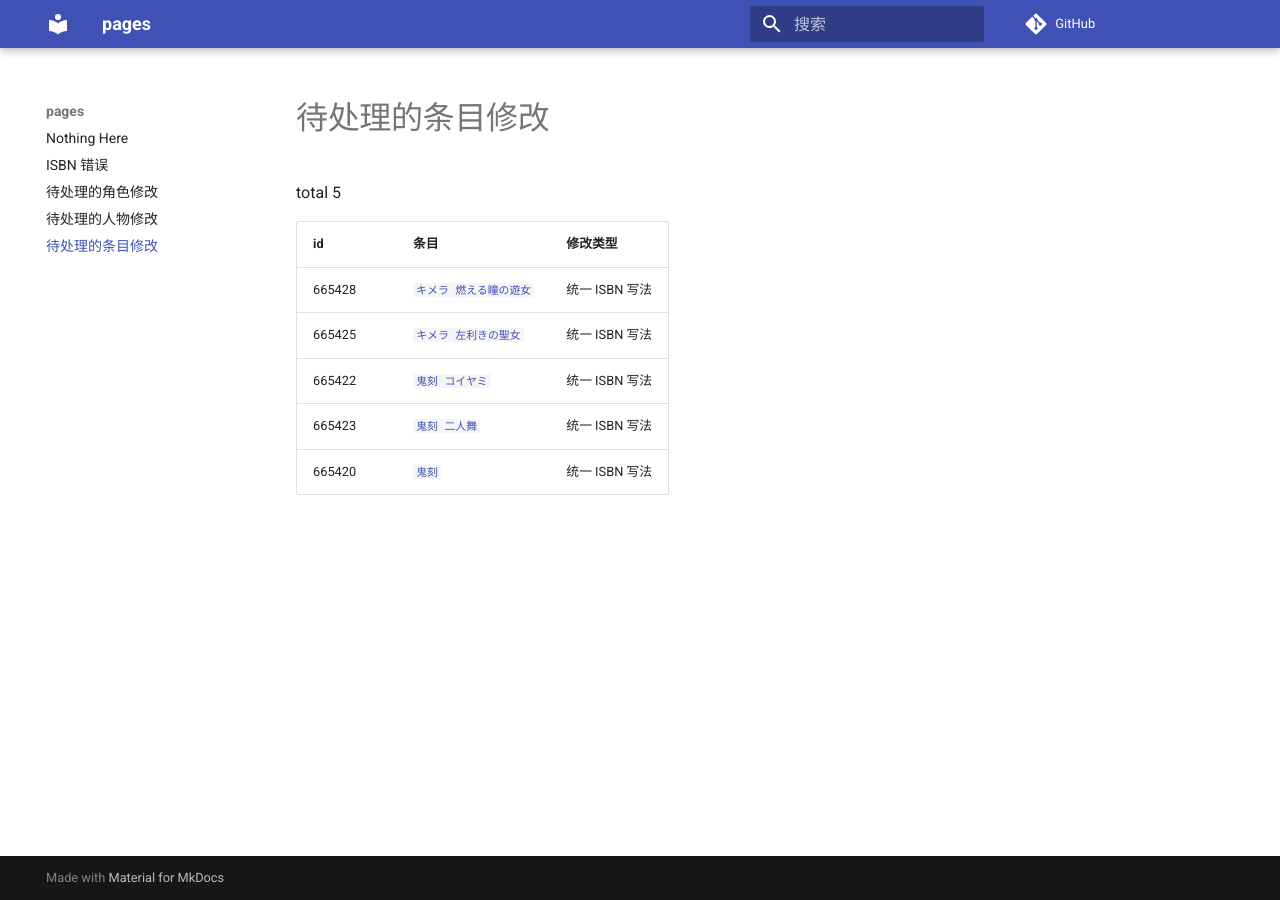
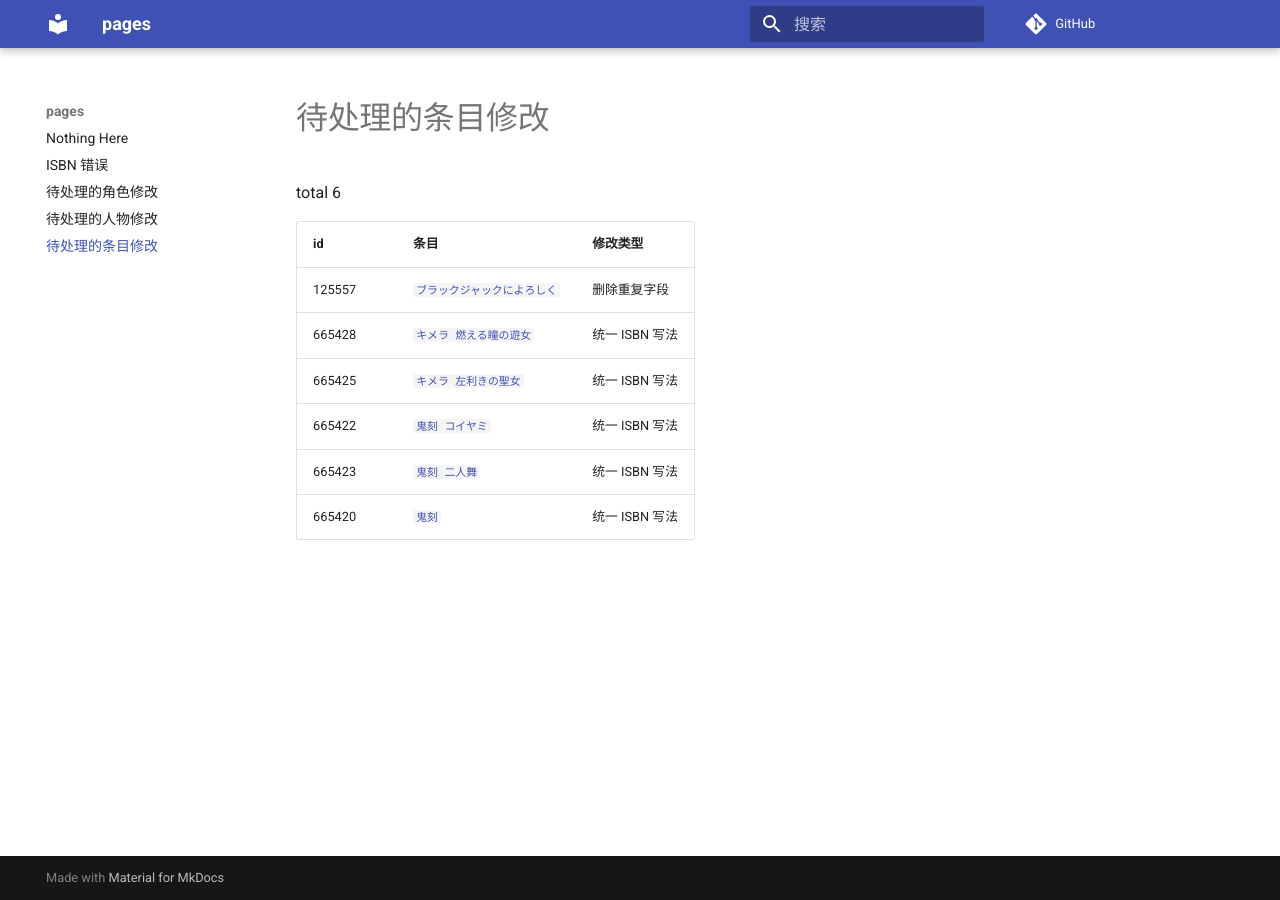
Before and after one commit to trim21/bangumi-pages, an MkDocs documentation site: the page built from docs/pending-subject-changes.md, in a window 1280 px wide. Built offline with MkDocs 1.6.1 and Material for MkDocs 9.7.7, drawn with Linux system fonts in a browser that asks for light colours; comment, search, counter and statistics services are not loaded.

Commit message:
update pending-changes.md

```diff
--- a/docs/pending-subject-changes.md
+++ b/docs/pending-subject-changes.md
@@ -1,9 +1,10 @@
 # 待处理的条目修改
 
-total 5
+total 6
 
 | id | 条目 | 修改类型 |
 | --- | --- | --- |
+| 125557 | [`ブラックジャックによろしく`](https://bgm.tv/subject/125557) | 删除重复字段 |
 | 665428 | [`キメラ 燃える瞳の遊女`](https://bgm.tv/subject/665428) | 统一 ISBN 写法 |
 | 665425 | [`キメラ 左利きの聖女`](https://bgm.tv/subject/665425) | 统一 ISBN 写法 |
 | 665422 | [`鬼刻 コイヤミ`](https://bgm.tv/subject/665422) | 统一 ISBN 写法 |
```
